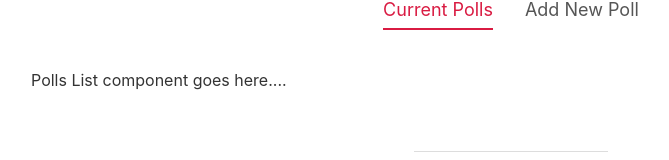
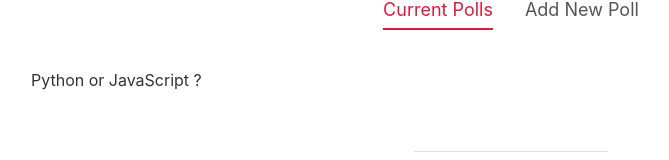
Before and after one commit to DaminduSandaruwan/LearnSvelte, a Svelte app in the folder mypolls/: page / in a window 1280 px wide. Shown: the part 274-434 px from the top of the page, without its empty margins (129-798 px from the left). Built offline with nearby package versions, Linux system fonts and the light colour scheme.

Commit message:
Adding New Polls

```diff
--- a/mypolls/src/App.svelte
+++ b/mypolls/src/App.svelte
@@ -1,6 +1,7 @@
 <script>
 	import Header from './components/Header.svelte';
 	import Footer from './components/Footer.svelte';
+	import PollList from './components/PollList.svelte';
 	import Tabs from './shared/Tabs.svelte';
 	import CreatePollForm from './components/CreatePollForm.svelte';
 
@@ -11,16 +12,37 @@
 		activeItem=e.detail;
 	}
 
+	//polls
+	let polls = [
+		{
+			id:1,
+			question: 'Python or JavaScript ?',
+			answerA: 'Python',
+			answerB: 'JavaScript',
+			votesA: 9,
+			votesB: 15,
+		},
+	];
+
+	const handleAdd = (e) =>{
+		const poll = e.detail;
+		polls = [poll, ...polls];
+		console.log(polls);
+		activeItem ='Current Polls';
+	}
+
 </script>
 
 <Header/>
 <main>
 	<Tabs {activeItem} {items} on:tabChange={tabChange}/>
 	{#if activeItem==='Current Polls'}
-		<p>Polls List component goes here....</p>
+		<!-- <p>Polls List component goes here....</p> -->
+		<PollList {polls}/>
+
 	{:else if activeItem==='Add New Poll'}
 		<!-- <p>New Polls Form component goes here....</p> -->
-		<CreatePollForm/>
+		<CreatePollForm on:add={handleAdd}/>
 	{/if}
 </main>
 
--- a/mypolls/src/components/CreatePollForm.svelte
+++ b/mypolls/src/components/CreatePollForm.svelte
@@ -1,4 +1,7 @@
 <script>
+    import {createEventDispatcher} from 'svelte';
+    const dispatch = createEventDispatcher();
+
     import Button from '../shared/Button.svelte';
     let fields ={question:'', answerA:'', answerB:''};
     let errors = {question:'', answerA:'', answerB:''};
@@ -33,7 +36,9 @@
 
         //add new pole
         if(valid){
-            console.log('valid',fields);
+            let poll = {...fields, voteA:0, voteB:0, id:Math.random()}
+            dispatch('add',poll);
+            // console.log('valid',fields);
         }
 
 
--- /dev/null
+++ b/mypolls/src/components/PollList.svelte
@@ -0,0 +1,19 @@
+<script>
+    export let polls = [];
+
+</script>
+
+<div class="poll-list">
+    {#each polls as poll (poll.id)}
+        <div>{poll.question}</div>
+    {/each}
+ </div>
+
+ <style>
+    .poll-list{
+        display: grid;
+        grid-template-columns: 1fr 1fr;
+        grid-gap: 20px;
+
+    }
+ </style>
```
